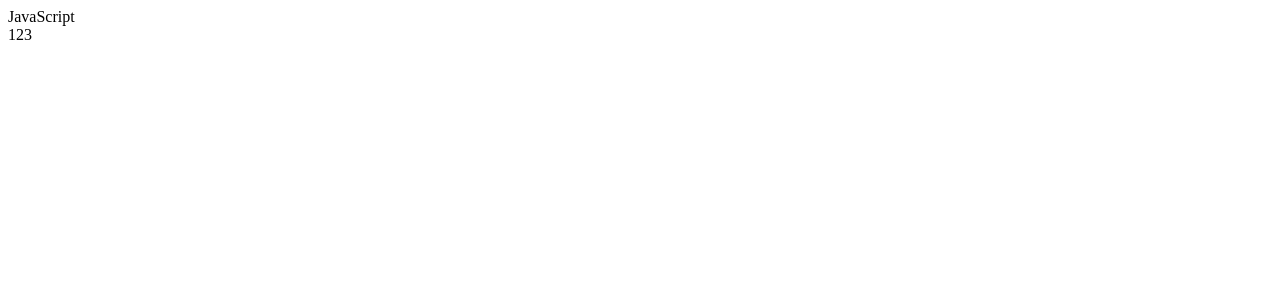
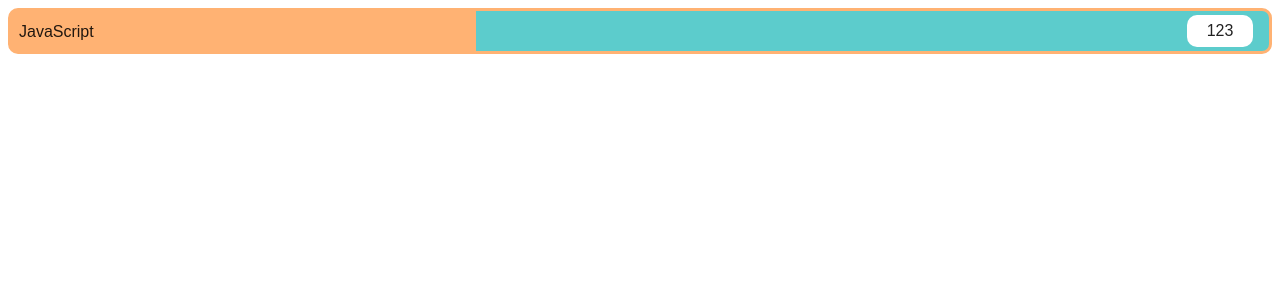
Before and after one commit to d023975/myreactapp, a React (Create React App) app: page / in a window 1280 px wide. Shown: the top 300 px of the page. Built offline with nearby package versions, Linux system fonts and the light colour scheme.

Commit message:
style choicebar, import css

```diff
--- a/src/components/ChoiceBar.js
+++ b/src/components/ChoiceBar.js
@@ -1,8 +1,10 @@
 import React from "react";
 
 export default function ChoiceBar(){
-    return <div>
-        <div>JavaScript</div>
-        <div>123</div>
+    return <div className="ChoiceBar">
+        <div className="Progress" style={{"width":"37%"}}>
+            <div className="ChoiceBarTitle">JavaScript</div>
+        </div>
+        <div className="ChoiceBarBadge">123</div>
     </div>;
 }
--- /dev/null
+++ b/src/components/ChoiceBar.module.css
@@ -0,0 +1,60 @@
+.ChoiceBar {
+  border: 3px solid #ffb273;
+  margin-bottom: 24px;
+  background-color: #5ccccc;
+  height: 40px;
+  border-radius: 10px;
+  -moz-border-radius: 10px;
+  -webkit-border-radius: 10px;
+  -khtml-border-radius: 10px;
+  position: relative;
+}
+
+.ChoiceBar:hover {
+  border: 3px solid #ff9640;
+  border-radius: 10px;
+  cursor: pointer;
+}
+
+.ChoiceBar:hover .Progress {
+  background-color: #ff9640;
+  cursor: pointer;
+}
+
+.ChoiceBar:hover .ChoiceBarBadge {
+  background-color: #ff9640;
+  border: 1px solid #5ccccc;
+  color: #a60000;
+}
+
+.ChoiceBarTitle {
+  position: absolute;
+  left: 8px;
+  top: 50%;
+  font-size: 16px;
+  margin-top: -11px;
+}
+
+.ChoiceBarBadge {
+  position: absolute;
+  right: 16px;
+  height: 24px;
+  font-size: 16px;
+  width: 50px;
+  top: 50%;
+  margin-top: -16px;
+  background-color: white;
+  padding: 4px 8px 4px 8px;
+  text-align: center;
+  border-radius: 10px;
+}
+
+.Progress {
+  position: absolute;
+  top: 0;
+  left: 0;
+  height: 100%;
+  display: inline-block;
+  white-space: nowrap;
+  background-color: #ffb273;
+}
--- a/src/index.js
+++ b/src/index.js
@@ -1,5 +1,6 @@
 import React from 'react';
 import ReactDOM from 'react-dom';
+import "./index.css"
 import ChoiceBar from './components/ChoiceBar';
 import * as serviceWorker from './serviceWorker';
 
```
